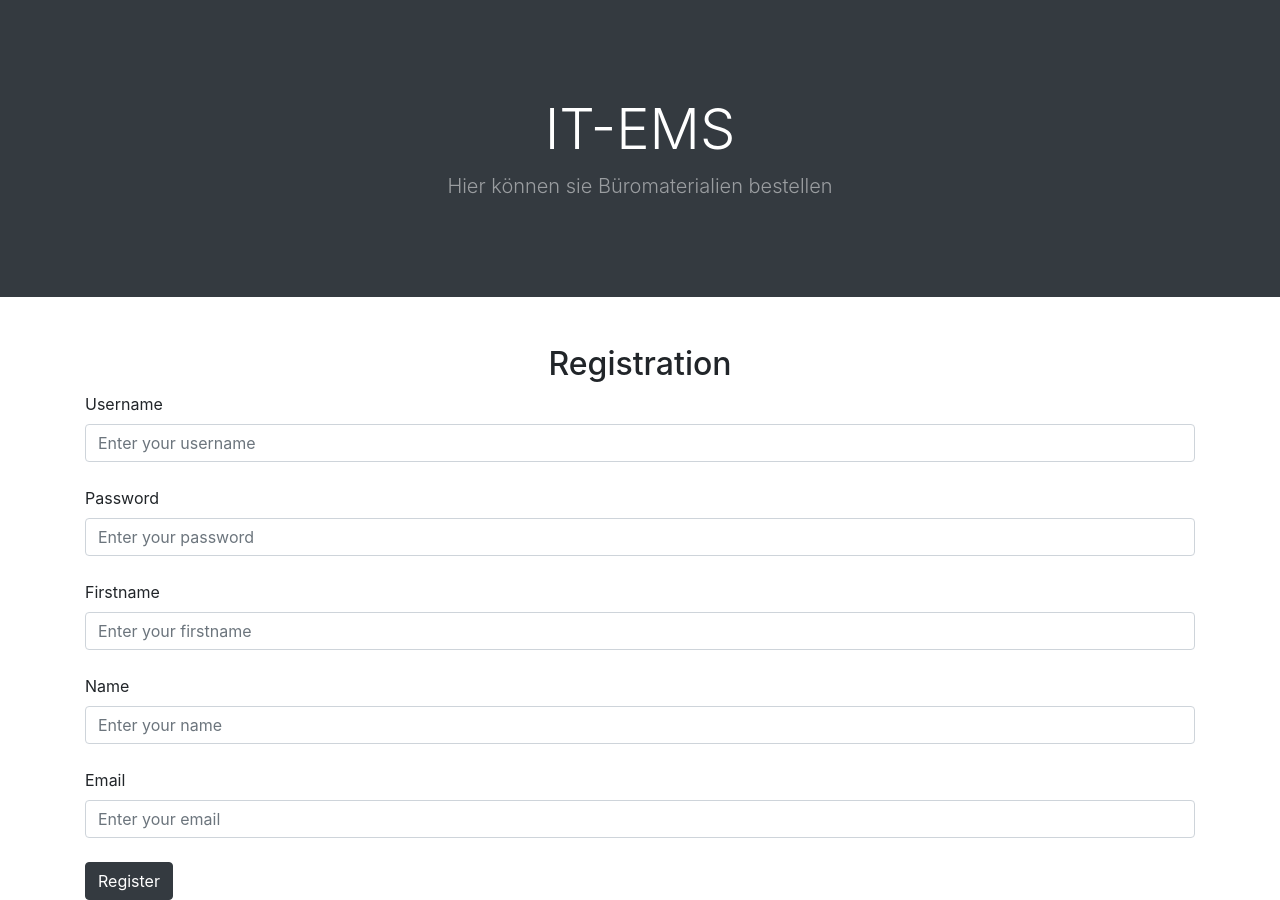
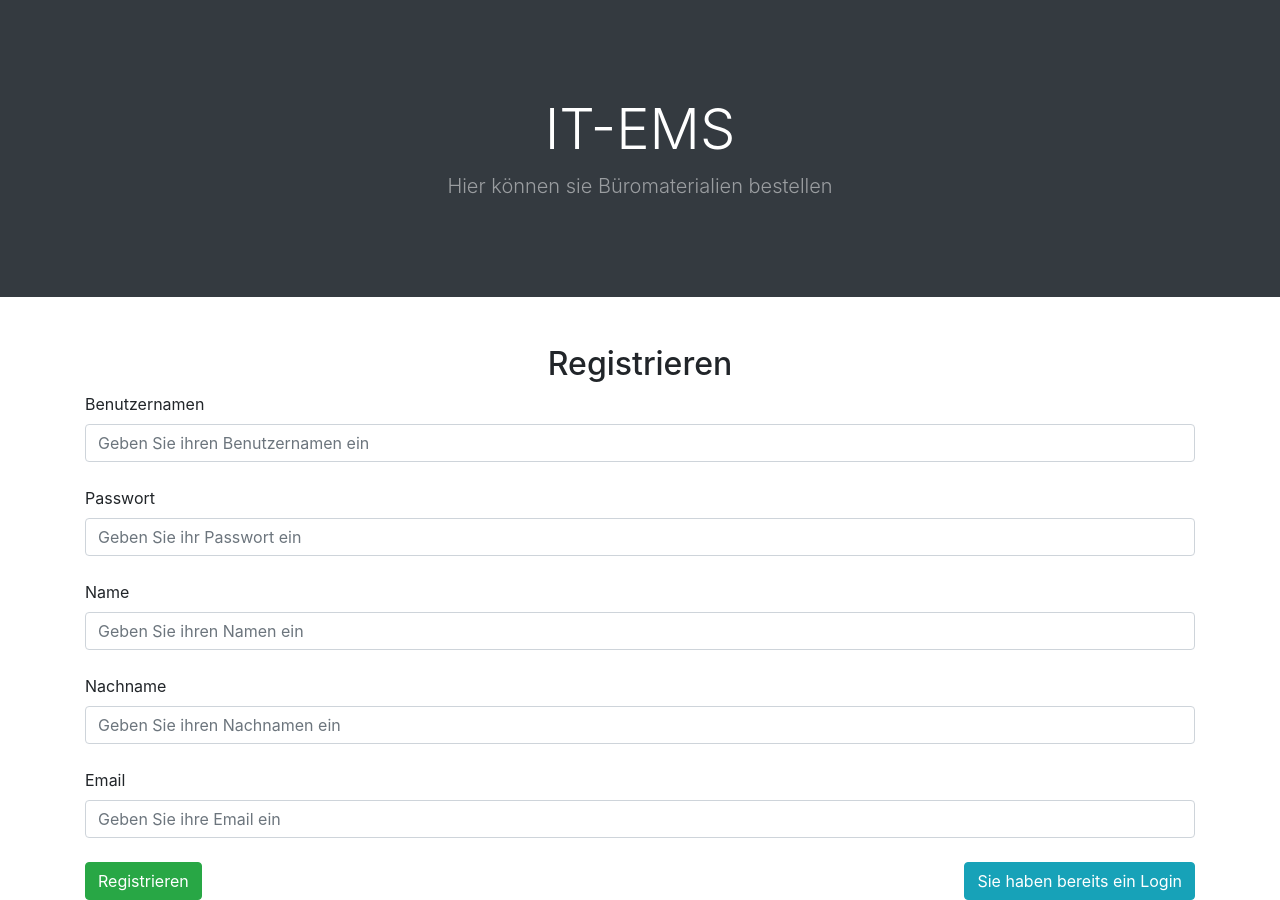
Before and after one commit to LuanKurmann/it-ems, a PHP site: page /views/registration.php in a window 1280 px wide. Run offline with PHP 8.4, Linux system fonts and the light colour scheme; some libraries are stand-ins or nearby versions.

Commit message:
code clenaup

```diff
--- a/views/logout.php
+++ b/views/logout.php
@@ -1,5 +1,4 @@
 <?php include 'partials\header.php'; ?>
-
 <div class="container mt-5">
   <div class="row justify-content-center">
     <div class="col-md-8">
--- a/views/registration.php
+++ b/views/registration.php
@@ -1,23 +1,26 @@
 <?php include 'partials\header.php'; ?>
 <div class="container">
-    <h2 class="text-center mt-5">Registration</h2>
+    <h2 class="text-center mt-5">Registrieren</h2>
     <form method="post">
-        <label>Username</label>
-        <input type="text" name="username" class="form-control" placeholder="Enter your username" required />
+        <label>Benutzernamen</label>
+        <input type="text" name="username" class="form-control" placeholder="Geben Sie ihren Benutzernamen ein" required />
         <br />
-        <label>Password</label>
-        <input type="password" name="password" class="form-control" placeholder="Enter your password" required />
-        <br />
-        <label>Firstname</label>
-        <input type="text" name="firstname" class="form-control" placeholder="Enter your firstname" required />
+        <label>Passwort</label>
+        <input type="password" name="password" class="form-control" placeholder="Geben Sie ihr Passwort ein" required />
         <br />
         <label>Name</label>
-        <input type="text" name="name" class="form-control" placeholder="Enter your name" required />
+        <input type="text" name="firstname" class="form-control" placeholder="Geben Sie ihren Namen ein" required />
+        <br />
+        <label>Nachname</label>
+        <input type="text" name="name" class="form-control" placeholder="Geben Sie ihren Nachnamen ein" required />
         <br />
         <label>Email</label>
-        <input type="email" name="email" class="form-control" placeholder="Enter your email" required />
+        <input type="email" name="email" class="form-control" placeholder="Geben Sie ihre Email ein" required />
         <br />
-        <input type="submit" name="register" class="btn btn-dark" value="Register" />
+        <div class="d-flex justify-content-between">
+            <input type="submit" name="register" class="btn btn-success" value="Registrieren" />
+            <a href="<?php echo URL_SUBFOLDER . '/login'; ?>" class="btn btn-info">Sie haben bereits ein Login</a>
+    </div>
     </form>
     <?php if (isset($message)) : ?>
         <div class="w-100 text-center mt-3">
```
Also changed, not shown: app/controllers/RegistrationController.php (+9 -4 lines), views/home.php (+8 -7 lines), views/login.php (+10 -5 lines), config/config.php (line endings or trailing spaces), public/assets/all.css (deleted), public/assets/all.js (deleted), public/assets/scripts/all.js (added), public/assets/scripts/logout.js, public/assets/styles/all.css (added).
